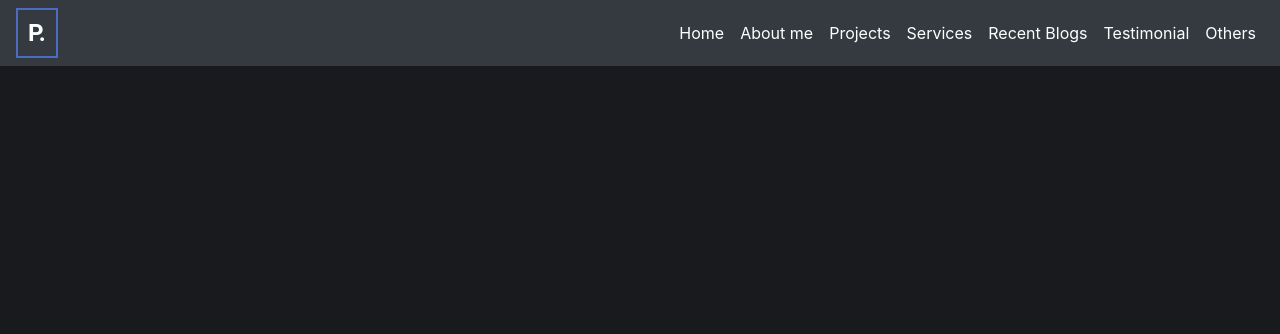
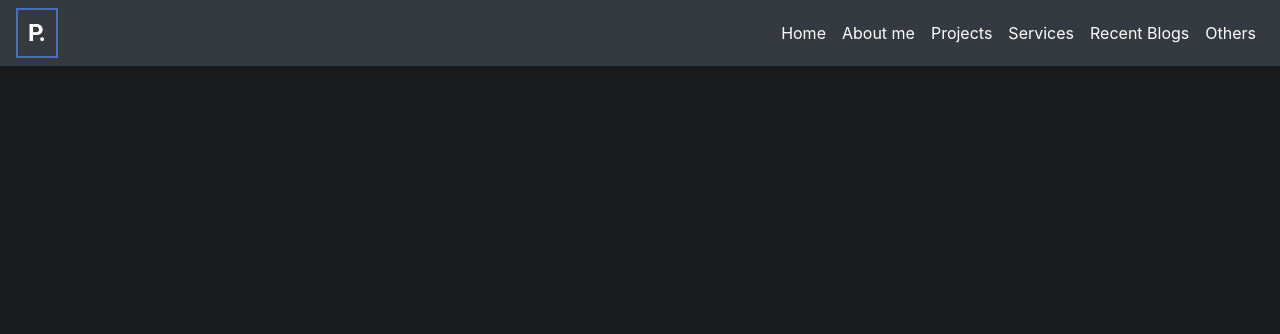
Before and after one commit to surya-8325/surya-portfolio, a plain HTML site: page index.html in a window 1280 px wide. Shown: the top 334 px of the page. Drawn offline with nearby package versions, Linux system fonts and the light colour scheme.

Commit message:
Update index.html

```diff
--- a/index.html
+++ b/index.html
@@ -28,7 +28,7 @@
                     <a class="nav-link text-white" href="https://portfolio3.ccbp.tech">Services</a>
                     <a class="nav-link text-white" href="https://portfoliorecent.ccbp.tech">Recent Blogs</a>
 
-                    <a class="nav-link text-white" href="https://portfolio5.ccbp.tech">Testimonial</a>
+
                     <a class="nav-link text-white" href="">Others</a>
                 </div>
             </div>
```
